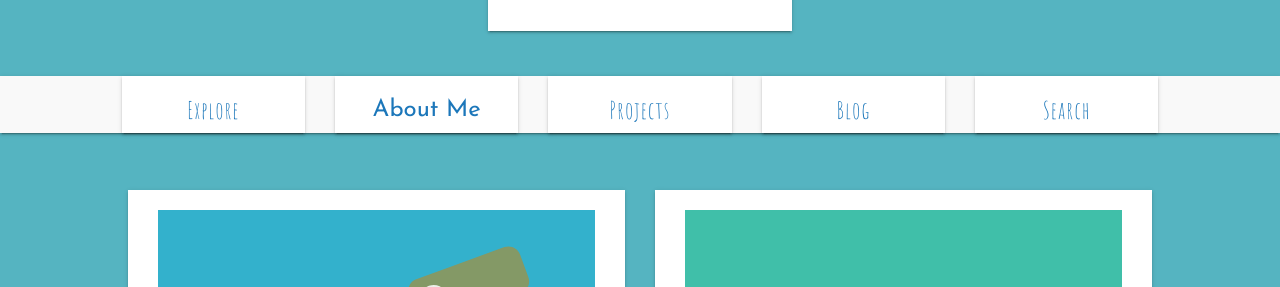
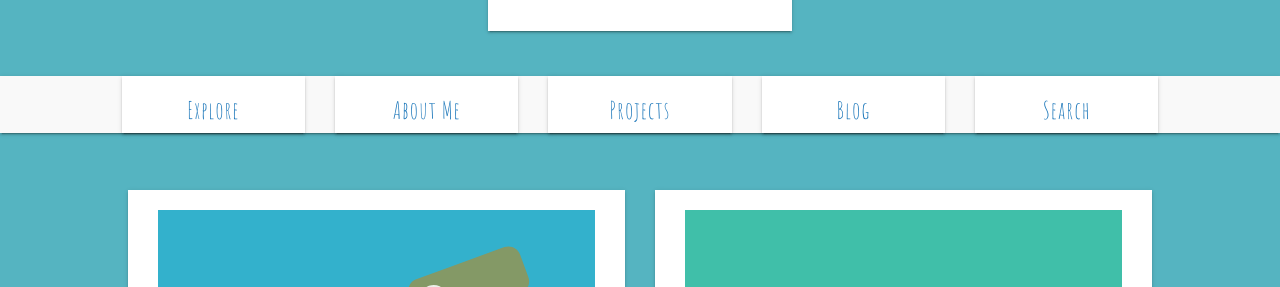
Before and after one commit to ngcaden/jekyllTest, a Jekyll site: the page built from index.html, in a window 1280 px wide. Shown: the part 242-529 px from the top of the page. Built offline with Jekyll 4.4.1, drawn with Linux system fonts in a browser that asks for light colours.

Commit message:
fix about text being inconsistent

```diff
--- a/_layouts/main-page.html
+++ b/_layouts/main-page.html
@@ -47,7 +47,7 @@
         <div class="col-md-2">
           <a href="/about/about.html">
             <button class="card-button">
-              <h3 class="/about/about.html">About Me</h3 class="menu">
+              <h3 class="menu">About Me</h3 class="menu">
             </button>
           </a>
         </div>
```
